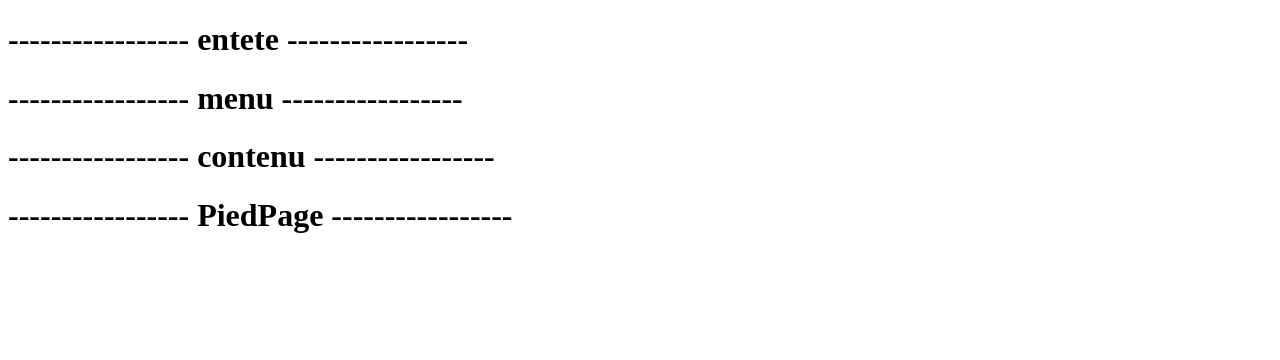
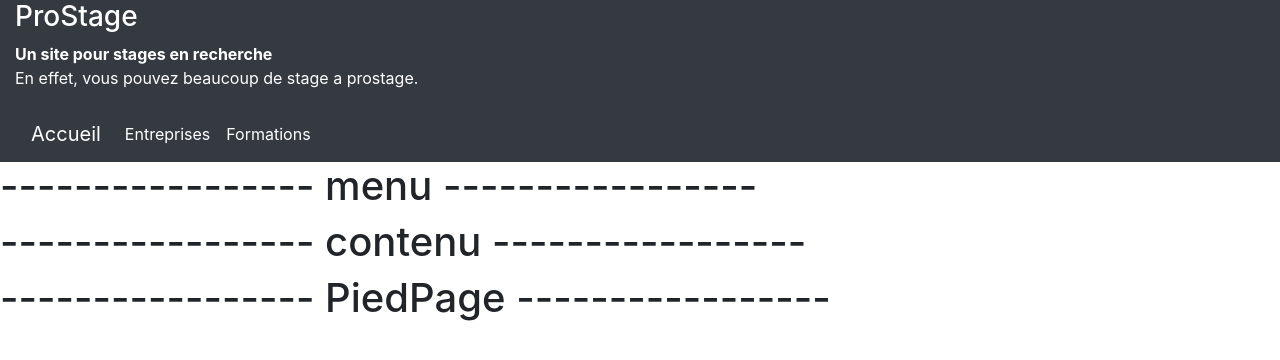
Before and after one commit to ggrimault/ProStage, a Symfony app: template templates/base.html.twig in a window 1280 px wide. Shown: the top 360 px of the page. Run offline with Twig, Linux system fonts and the light colour scheme; the template is opened without the code that fills it, so the values that code supplies are empty; some libraries are stand-ins or nearby versions.

Commit message:
Ajout boostrap menu

```diff
--- a/templates/base.html.twig
+++ b/templates/base.html.twig
@@ -2,6 +2,9 @@
 <html>
     <head>
         <meta charset="UTF-8">
+        {% block stylesheet %}
+        <link rel="stylesheet" href="https://stackpath.bootstrapcdn.com/bootstrap/4.4.1/css/bootstrap.min.css" integrity="sha384-Vkoo8x4CGsO3+Hhxv8T/Q5PaXtkKtu6ug5TOeNV6gBiFeWPGFN9MuhOf23Q9Ifjh" crossorigin="anonymous">
+        {% endblock %}
         <title>
             {% block titre %}
                 ProStage
@@ -9,9 +12,43 @@
         </title>
     </head>
     <body>
+<!-- DEBUT DE LENTETE -->
 
-        <h1> ----------------- entete ----------------- </h1>
-        {% block entete %}
+        <div class="container-fluid">
+	<div class="row">
+		<div class="col-md-12 bg-dark text-white">
+			<h3>
+				ProStage
+			</h3>
+			<dl>
+				<dt>
+					Un site pour stages en recherche
+				</dt>
+				<dd>
+					En effet, vous pouvez beaucoup de stage a prostage.
+				</dd>
+
+			</dl>
+			<nav class="navbar navbar-expand-lg navbar-light bg-dark text-white">
+
+				<button class="navbar-toggler bg-dark text-white" type="button" data-toggle="collapse" data-target="#bs-example-navbar-collapse-1">
+					<span class="navbar-toggler-icon "></span>
+				</button> <a class="navbar-brand bg-dark text-white" href="{{ path('ProStageController_accueil') }}">Accueil</a>
+				<div class="collapse navbar-collapse" id="bs-example-navbar-collapse-1">
+					<ul class="navbar-nav bg-dark text-white">
+						<li class="nav-item">
+							 <a class="nav-link text-white" href="{{ path('ProStageController_entreprises') }}">Entreprises</a>
+						</li>
+                        <li class="nav-item">
+							 <a class="nav-link text-white" href="{{ path('ProStageController_formations') }}">Formations</a>
+						</li>
+					</ul>
+				</div>
+			</nav>
+		</div>
+	</div>
+</div>
+{% block entete %}
         {% endblock %}
 
         <h1> ----------------- menu ----------------- </h1>
```
